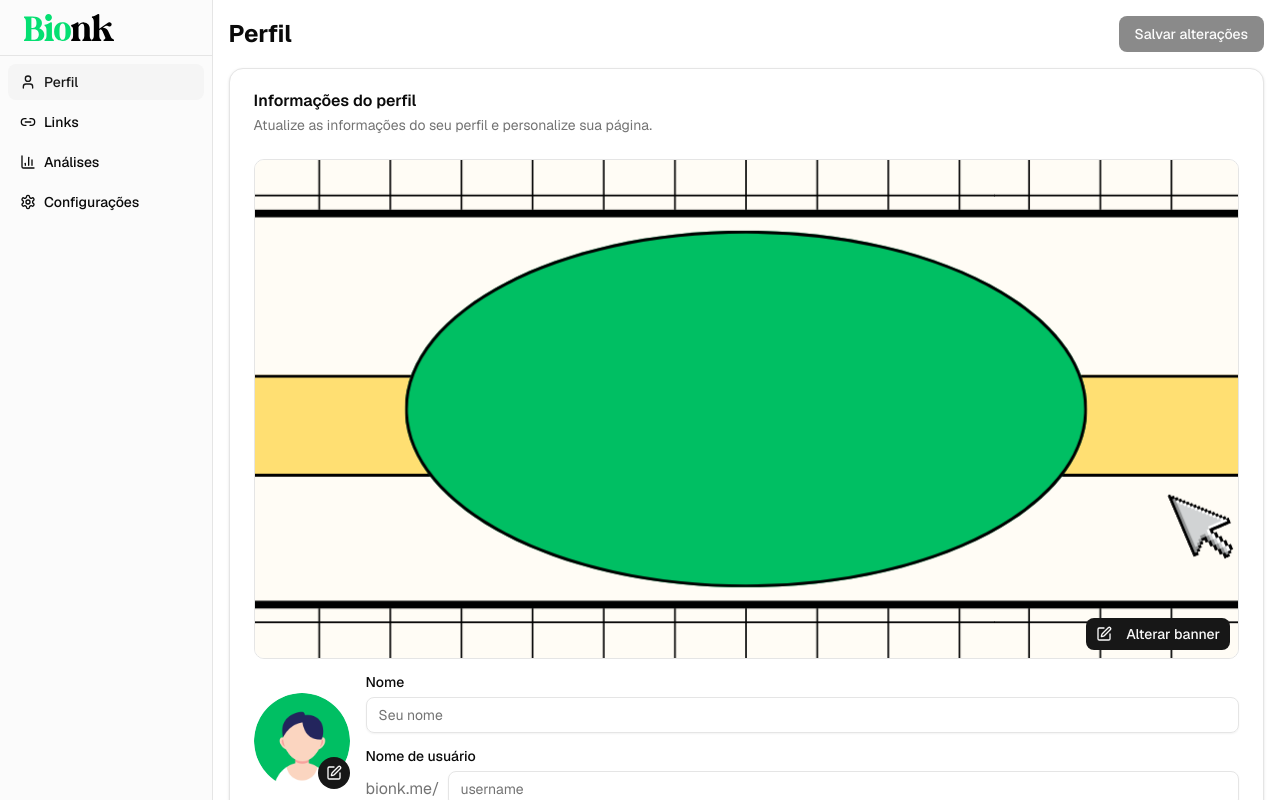
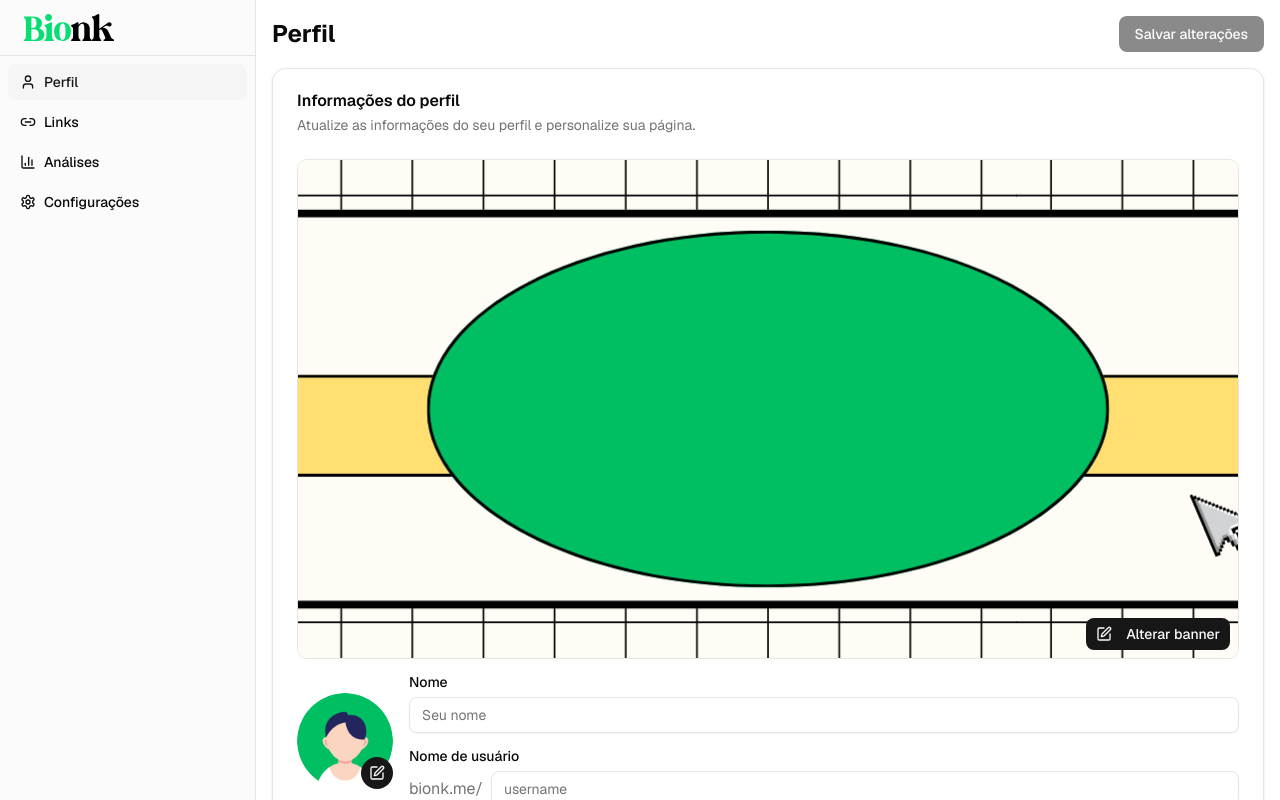
Before and after one commit to gabriellucasvh/bionk, a Next.js app: page /dashboard/perfil in a window 1280 px wide. Shown: the top 800 px of the page. Built offline with nearby package versions, Linux system fonts and the light colour scheme; no server answers.

Commit message:
fix: Agora a sidebar está fixa e não acompanha a rolagem das páginas

```diff
--- a/src/app/(private)/dashboard/dashboard-sidebar.tsx
+++ b/src/app/(private)/dashboard/dashboard-sidebar.tsx
@@ -37,7 +37,7 @@ const Sidebar = () => {
   ];
 
   return (
-    <aside className="w-full border-r bg-muted/40 md:w-64">
+    <aside className="fixed inset-y-0 left-0 w-full border-r bg-muted/40 md:w-64">
       <header className="flex h-14 items-center border-b px-6">
         <Link href="/" className="flex items-center justify-center gap-2 font-semibold">
           <Image src="/bionk-logo.svg" alt="logo" width={90} height={90} />
--- a/src/app/(private)/dashboard/perfil/page.tsx
+++ b/src/app/(private)/dashboard/perfil/page.tsx
@@ -1,11 +1,14 @@
+
 import Sidebar from "../dashboard-sidebar";
 import PerfilClient from "./perfil.client";
 
-export default function perfil() {
-    return (
-        <div className="flex h-screen">
-            <Sidebar />
-            <PerfilClient />
-        </div>
-    );
+export default function Perfil() {
+  return (
+    <>
+      <Sidebar />
+      <main className="ml-0 md:ml-64 h-screen overflow-y-auto">
+        <PerfilClient />
+      </main>
+    </>
+  );
 }
```
